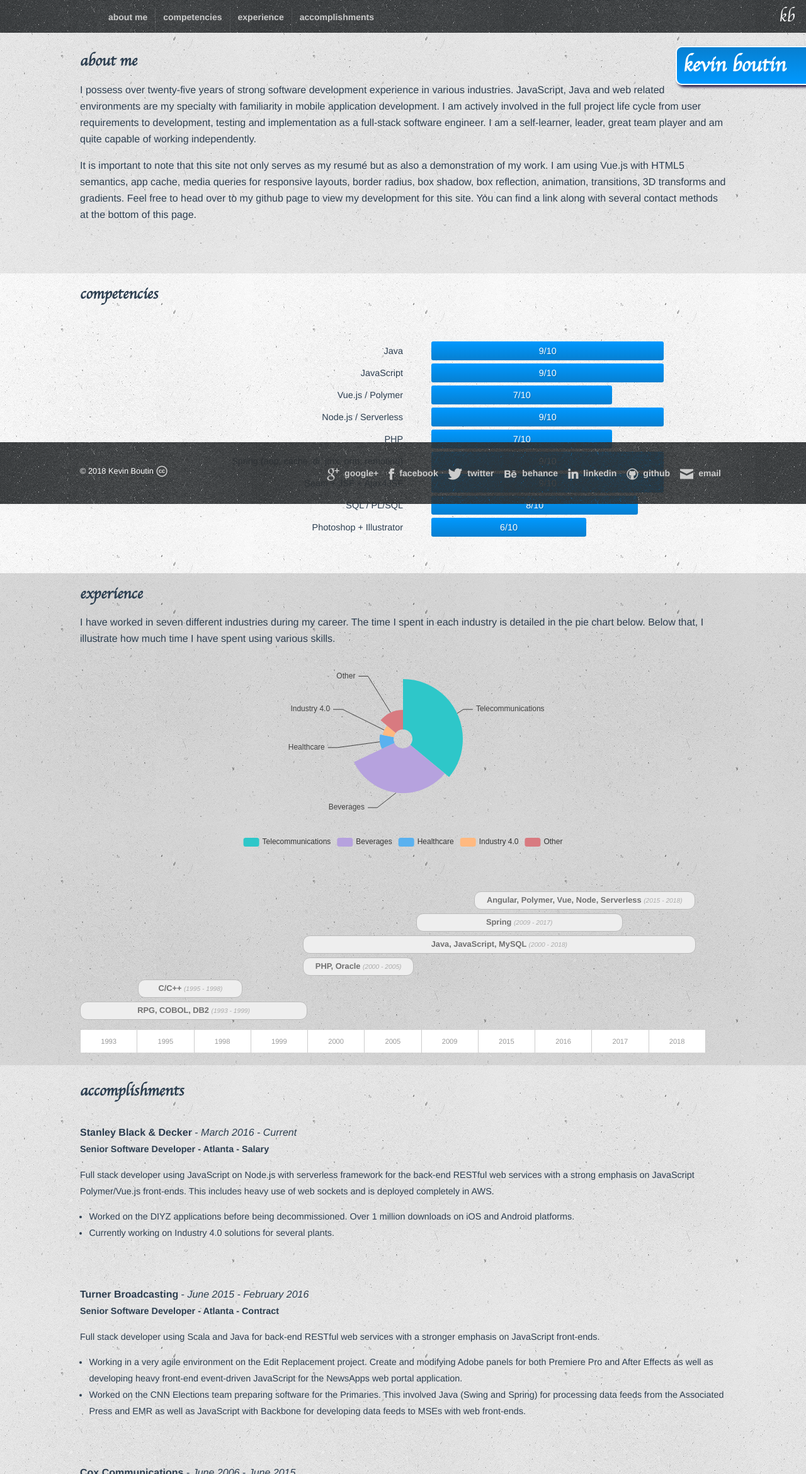
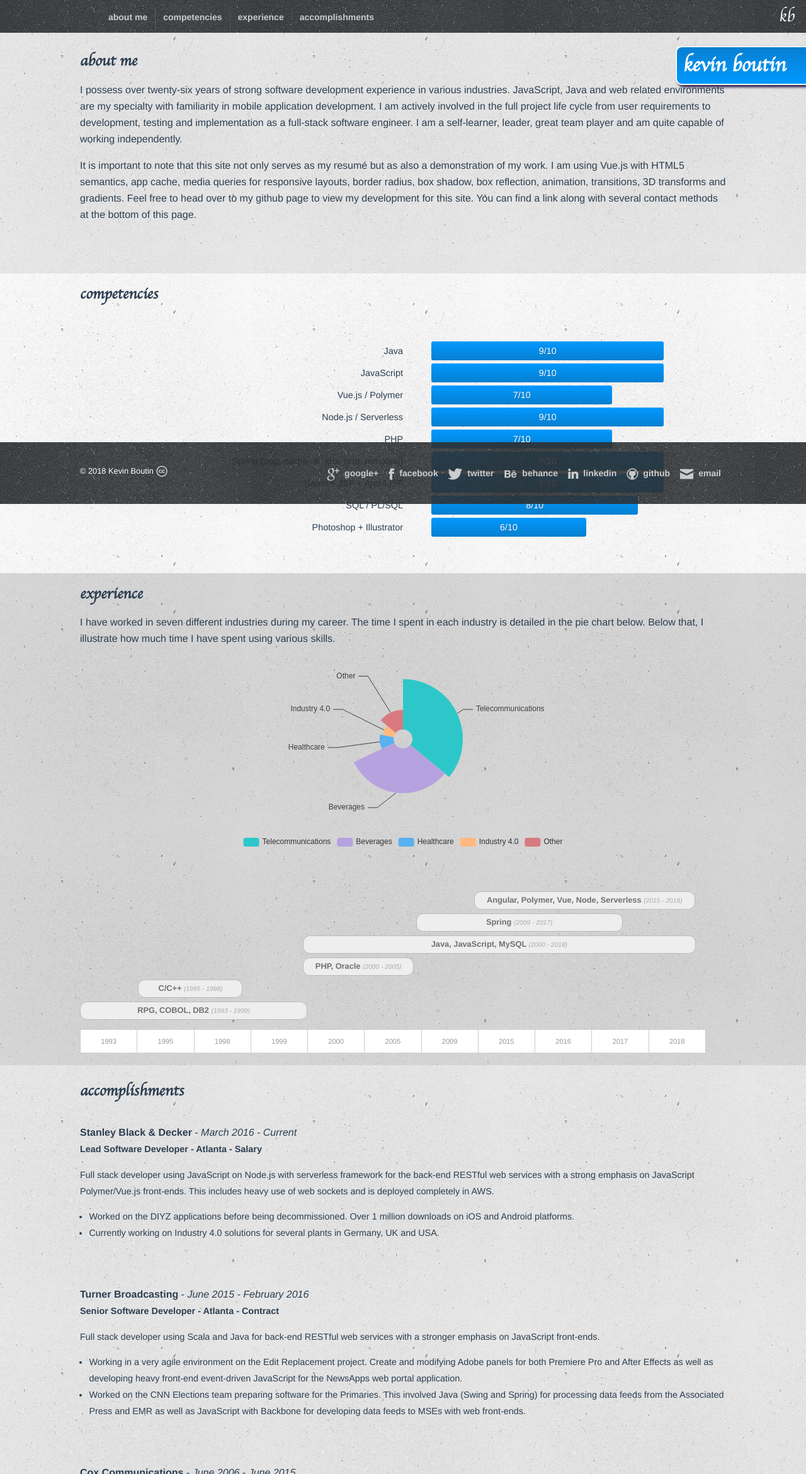
Before and after one commit to kevboutin/kevinboutin, a Vue app: page / in a window 1280 px wide. Shown: the top 2340 px of the page at 63% size. Built offline with nearby package versions, Linux system fonts and the light colour scheme.

Commit message:
Minor updates to current job.

```diff
--- a/src/components/Home.vue
+++ b/src/components/Home.vue
@@ -29,7 +29,7 @@
                         <section id="about">
                             <div class="wrapper">
                                 <h2>about me</h2>
-                                <p>I possess over twenty-five years of strong software development experience in various
+                                <p>I possess over twenty-six years of strong software development experience in various
                                     industries. JavaScript, Java and web related environments are my specialty with
                                     familiarity in mobile application development. I am actively involved in the full
                                     project life cycle from user requirements to development, testing and implementation
@@ -108,7 +108,7 @@
                                 <h2>accomplishments</h2>
                                 <p class="company"><strong>Stanley Black & Decker</strong> -
                                     <em>March&nbsp;2016 - Current</em></p>
-                                <p class="jobtitle">Senior Software Developer - Atlanta - Salary</p>
+                                <p class="jobtitle">Lead Software Developer - Atlanta - Salary</p>
                                 <p class="summary">Full stack developer using JavaScript on Node.js with serverless
                                     framework for the back-end RESTful web services with a strong emphasis on JavaScript
                                     Polymer/Vue.js front-ends. This includes heavy use of web sockets and is deployed
@@ -116,7 +116,8 @@
                                 <ul class="accomp">
                                     <li>Worked on the DIYZ applications before being decommissioned. Over
                                         1 million downloads on iOS and Android platforms.</li>
-                                    <li>Currently working on Industry 4.0 solutions for several plants.</li>
+                                    <li>Currently working on Industry 4.0 solutions for several plants in Germany, UK
+                                        and USA.</li>
                                 </ul>
                                 <p class="company"><strong>Turner Broadcasting</strong> -
                                     <em>June&nbsp;2015 - February&nbsp;2016</em></p>
```
